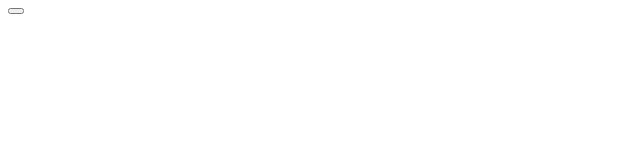
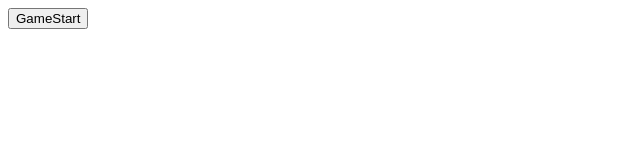
Before and after one commit to monster1408/super_game, a plain HTML site: page index.html in a window 1280 px wide. Shown: the whole page, without its empty margins (0-640 px from the left). Drawn offline with Linux system fonts and the light colour scheme.

Commit message:
Update index.html

```diff
--- a/index.html
+++ b/index.html
@@ -8,6 +8,8 @@
   <body>
     <div id="game_button">
       <button id="game1">
+        GameStart
+      </button>
     </div>
   </body>
 </html>
```
